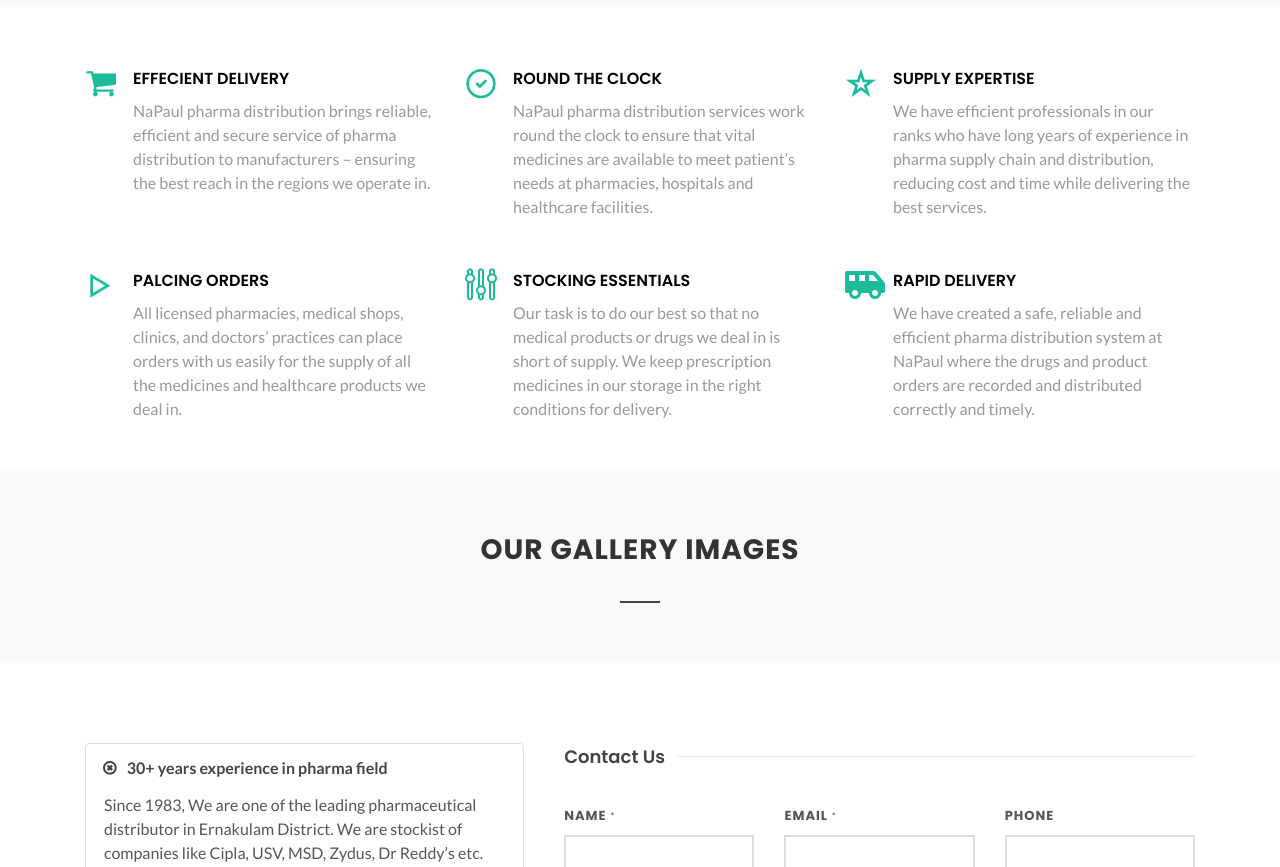
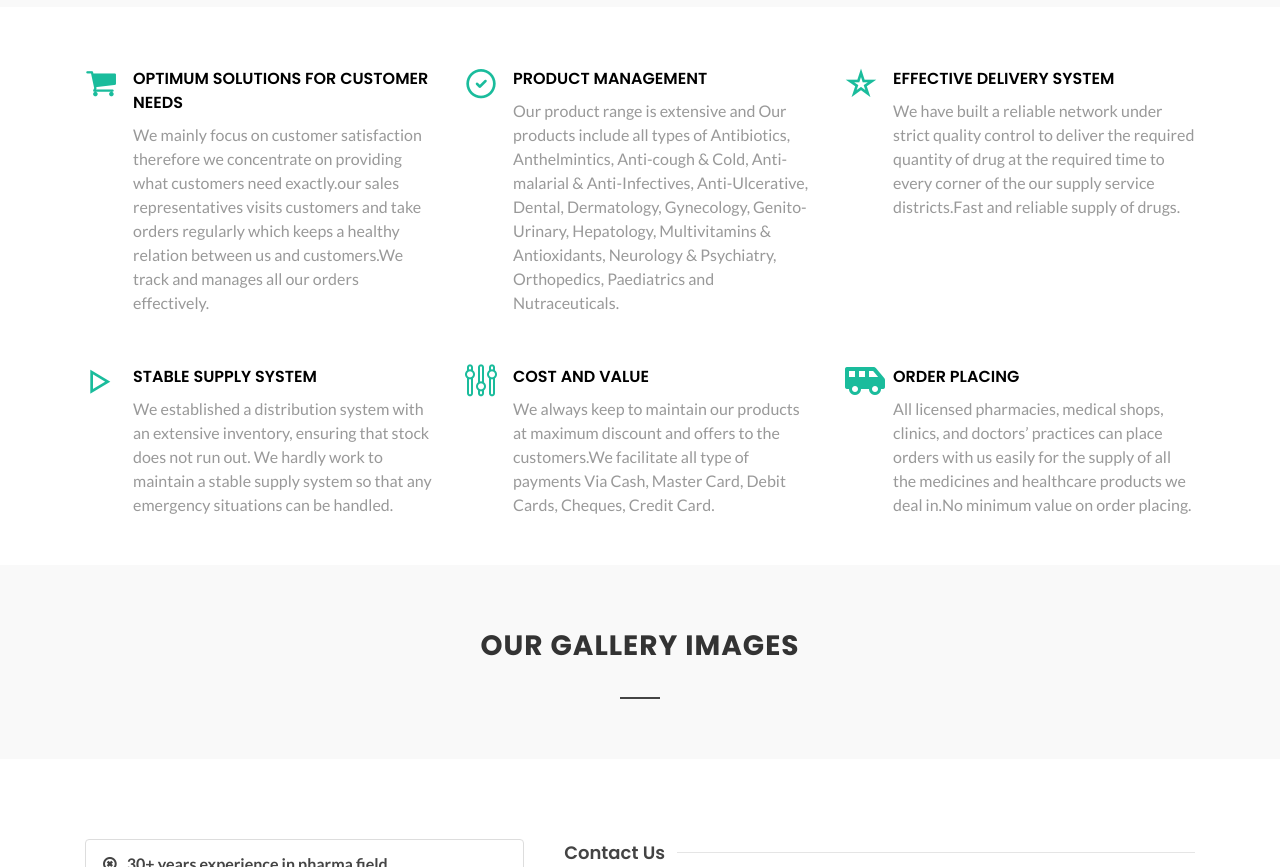
Before and after one commit to dilshad-shibin/NaPaul-Pharma, a plain HTML site: page index.html in a window 1280 px wide. Shown: the part 2412-3279 px from the top of the page. Drawn offline with Linux system fonts and the light colour scheme; no server answers.

Commit message:
services added

```diff
--- a/index.html
+++ b/index.html
@@ -269,8 +269,8 @@
                                     <a href="#"><i class="icon-shopping-cart"></i></a>
                                 </div>
                                 <div class="fbox-content">
-                                    <h3>Effecient Delivery</h3>
-                                    <p>NaPaul pharma distribution brings reliable, efficient and secure service of pharma distribution to manufacturers – ensuring the best reach in the regions we operate in.</p>
+                                    <h3>Optimum solutions for customer needs</h3>
+                                    <p>We mainly focus on customer satisfaction therefore we concentrate on providing what customers need exactly.our sales representatives visits customers and take orders regularly which keeps a healthy relation between us and customers.We track and manages all our orders effectively.</p>
                                 </div>
                             </div>
                         </div>
@@ -281,8 +281,8 @@
                                     <a href="#"><i class="icon-line-circle-check"></i></a>
                                 </div>
                                 <div class="fbox-content">
-                                    <h3>Round the Clock</h3>
-                                    <p>NaPaul pharma distribution services work round the clock to ensure that vital medicines are available to meet patient’s needs at pharmacies, hospitals and healthcare facilities.</p>
+                                    <h3>Product management </h3>
+                                    <p>Our product range is extensive and Our products include all types of Antibiotics, Anthelmintics, Anti-cough & Cold, Anti-malarial & Anti-Infectives, Anti-Ulcerative, Dental, Dermatology, Gynecology, Genito-Urinary, Hepatology, Multivitamins & Antioxidants, Neurology & Psychiatry, Orthopedics, Paediatrics and Nutraceuticals.</p>
                                 </div>
                             </div>
                         </div>
@@ -293,8 +293,8 @@
                                     <a href="#"><i class="icon-line-star"></i></a>
                                 </div>
                                 <div class="fbox-content">
-                                    <h3>Supply Expertise</h3>
-                                    <p>We have efficient professionals in our ranks who have long years of experience in pharma supply chain and distribution, reducing cost and time while delivering the best services.</p>
+                                    <h3>Effective delivery system</h3>
+                                    <p>We have built a reliable network under strict quality control to deliver the required quantity of drug at the required time to every corner of the our supply service districts.Fast and reliable supply of drugs.</p>
                                 </div>
                             </div>
                         </div>
@@ -305,8 +305,8 @@
                                     <a href="#"><i class="icon-line-play"></i></a>
                                 </div>
                                 <div class="fbox-content">
-                                    <h3>Palcing Orders</h3>
-                                    <p>All licensed pharmacies, medical shops, clinics, and doctors’ practices can place orders with us easily for the supply of all the medicines and healthcare products we deal in.</p>
+                                    <h3>Stable supply system</h3>
+                                    <p>We established a distribution system with an extensive inventory, ensuring that stock does not run out. We hardly work to maintain a stable supply system so that any emergency situations can be handled.</p>
                                 </div>
                             </div>
                         </div>
@@ -317,8 +317,8 @@
                                     <a href="#"><i class="icon-params"></i></a>
                                 </div>
                                 <div class="fbox-content">
-                                    <h3>Stocking Essentials</h3>
-                                    <p>Our task is to do our best so that no medical products or drugs we deal in is short of supply. We keep prescription medicines in our storage in the right conditions for delivery.</p>
+                                    <h3>Cost and Value</h3>
+                                    <p> We always keep to maintain our products at maximum discount and offers to the customers.We facilitate all type of payments Via Cash, Master Card, Debit Cards, Cheques, Credit Card.</p>
                                 </div>
                             </div>
                         </div>
@@ -329,8 +329,8 @@
                                     <a href="#"><i class="icon-shuttle-van"></i></a>
                                 </div>
                                 <div class="fbox-content">
-                                    <h3>Rapid Delivery</h3>
-                                    <p>We have created a safe, reliable and efficient pharma distribution system at NaPaul where the drugs and product orders are recorded and distributed correctly and timely.</p>
+                                    <h3>Order placing</h3>
+                                    <p>All licensed pharmacies, medical shops, clinics, and doctors’ practices can place orders with us easily for the supply of all the medicines and healthcare products we deal in.No minimum value on order placing.</p>
                                 </div>
                             </div>
                         </div>
```
